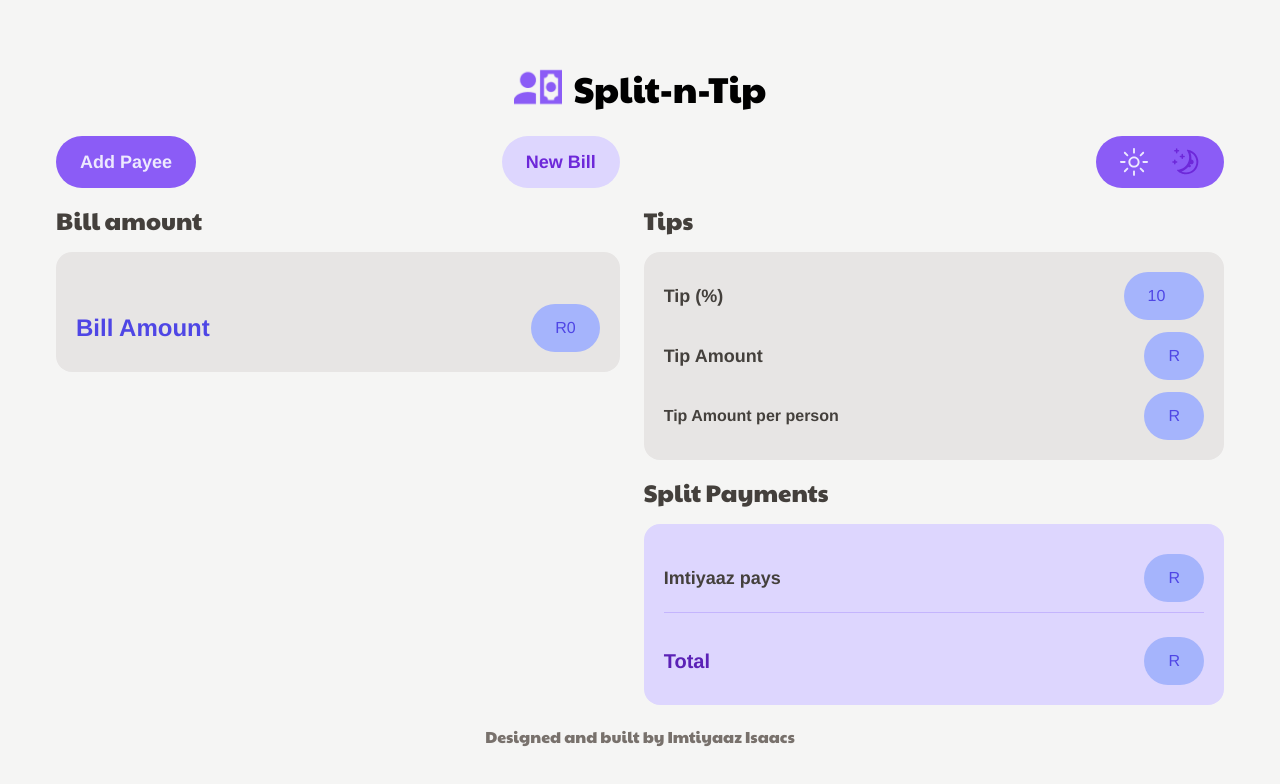
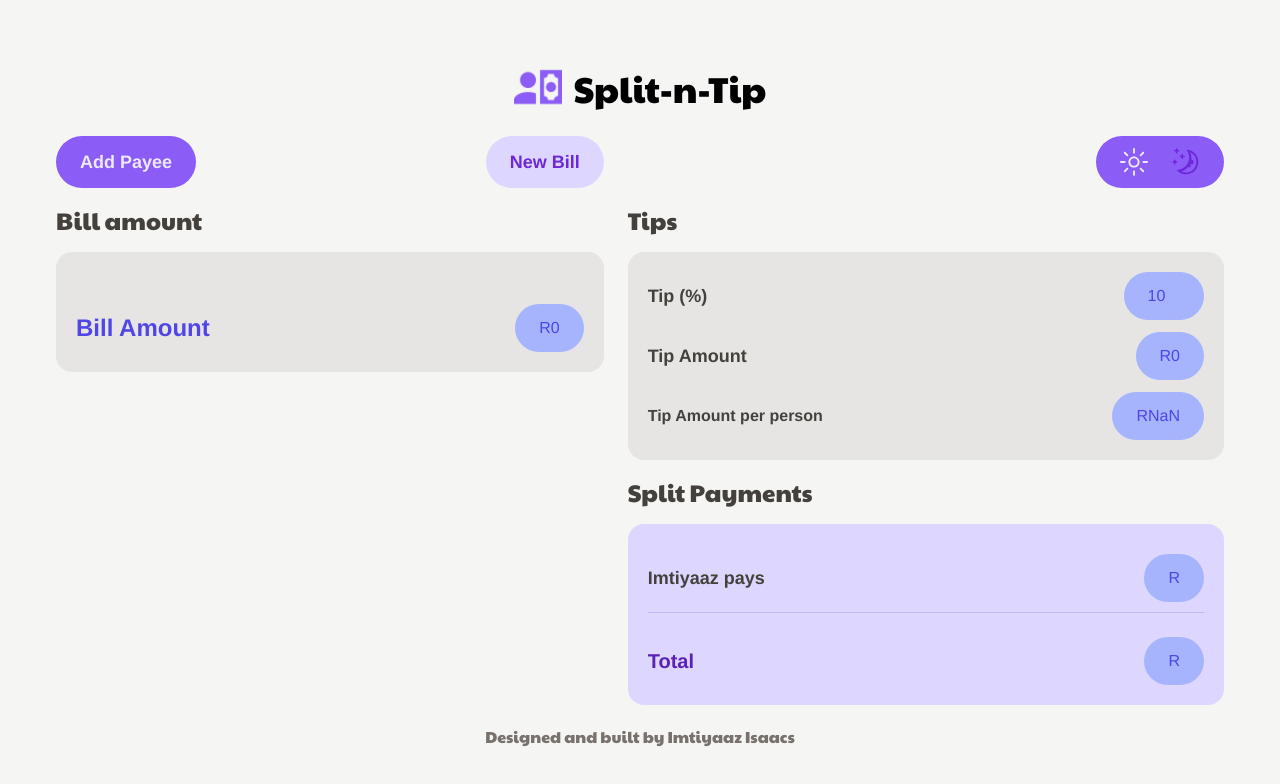
Before and after one commit to ImtiyaazDev/split-n-tip, a React (Vite) app: page / in a window 1280 px wide. Shown: the top 784 px of the page. Built offline with nearby package versions, Linux system fonts and the light colour scheme; a web font is replaced by a local one.

Commit message:
feat: Calculate tip amounts dynamically

```diff
--- a/src/components/Tips.jsx
+++ b/src/components/Tips.jsx
@@ -1,6 +1,14 @@
+import { useState } from "react";
 import PriceTag from "./PriceTag";
+import { useSelector } from "react-redux";
 
 export default function Tips() {
+	const [tipPercent, setTipPercent] = useState(10);
+	const billAmount = useSelector((store) => store.bill.billAmount);
+	const tipAmount = (tipPercent / 100) * billAmount;
+	const users = useSelector((store) => store.bill.users);
+	const tipAmountPerPerson = tipAmount / users.length;
+
 	return (
 		<div className="flex h-fit flex-col gap-3 rounded-2xl bg-stone-200 p-5">
 			<form className="flex items-center justify-between">
@@ -9,18 +17,19 @@ export default function Tips() {
 					type="number"
 					className="w-20 rounded-full bg-indigo-300 p-3 text-center text-indigo-600 outline-none focus:ring-2 focus:ring-indigo-500 focus:ring-offset-2"
 					placeholder="5"
-					defaultValue={10}
+					defaultValue={tipPercent}
+					onChange={(e) => setTipPercent(Number(e.target.value))}
 					min="0"
 					max="100"
 				/>
 			</form>
 			<div className="flex items-center justify-between">
 				<p className="text-lg font-bold text-stone-700">Tip Amount</p>
-				<PriceTag />
+				<PriceTag amount={tipAmount} />
 			</div>
 			<div className="flex items-center justify-between">
 				<p className="font-bold text-stone-700">Tip Amount per person</p>
-				<PriceTag />
+				<PriceTag amount={tipAmountPerPerson} />
 			</div>
 		</div>
 	);
```
